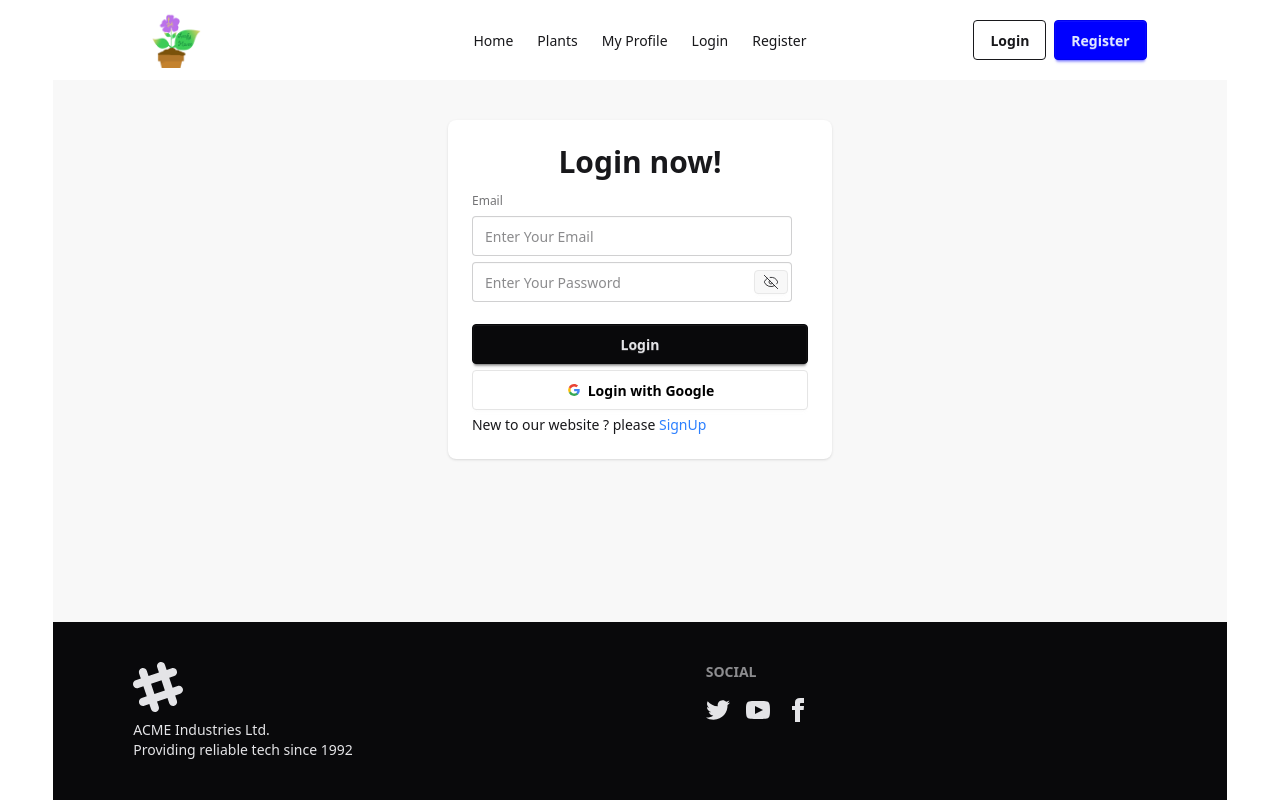
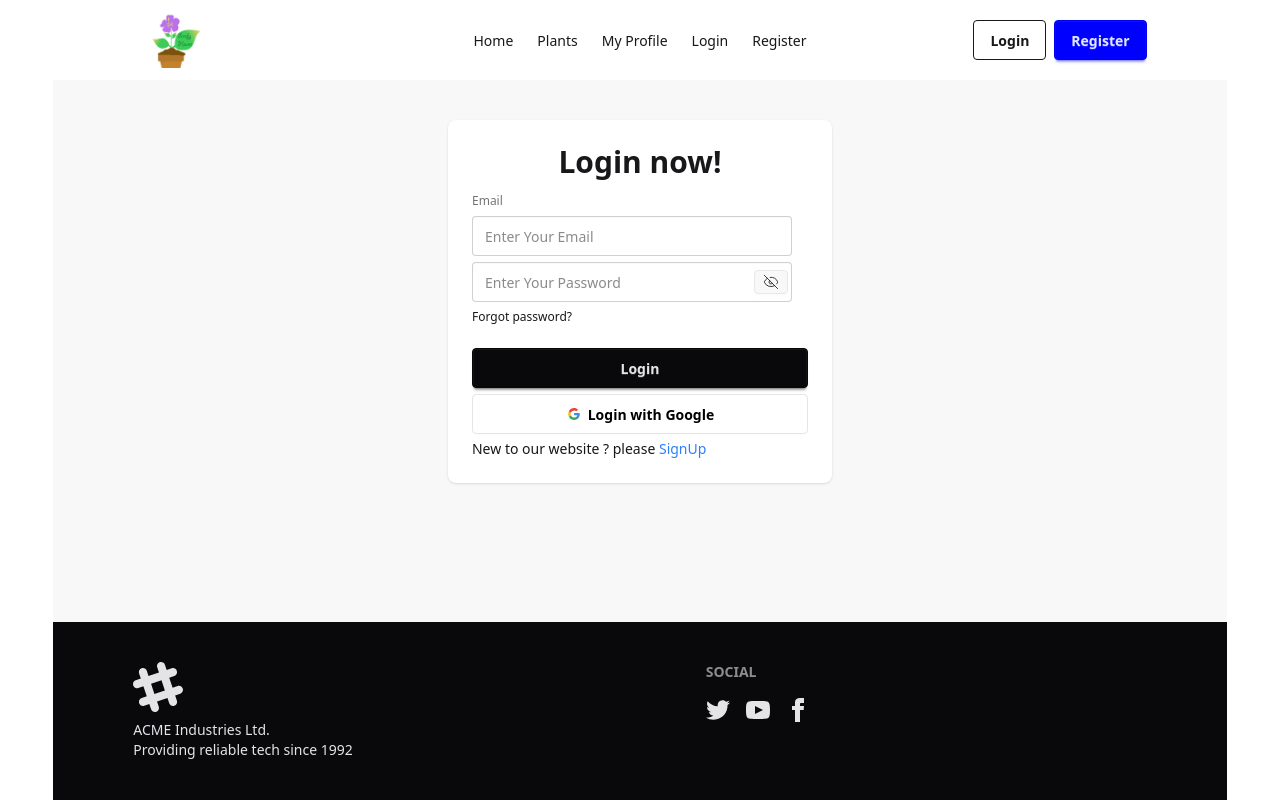
Before and after one commit to hasib-dev7/LeafyHaven, a React (Vite) app: page /login in a window 1280 px wide. Built offline with nearby package versions, Linux system fonts and the light colour scheme; no server answers.

Commit message:
forgot password system add

```diff
--- a/src/AuthenticationPages/Login/Login.jsx
+++ b/src/AuthenticationPages/Login/Login.jsx
@@ -1,15 +1,16 @@
-import { use, useState } from "react";
+import { use, useRef, useState } from "react";
 import { Link, useLocation, useNavigate } from "react-router";
 import { AuthContext } from "../../Context/AuthProvider/AuthContext";
 import { toast } from "react-toastify";
 import { Eye, EyeOff } from "lucide-react";
 const Login = () => {
   const [toggle, setToggle] = useState(false);
+  const emailRef = useRef();
   const loaction = useLocation();
   const navigate = useNavigate();
   // console.log(loaction);
 
-  const { signInUser, setUser, googleSignIn } = use(AuthContext);
+  const { signInUser, setUser, googleSignIn,resetPassword } = use(AuthContext);
   const handleLogin = async (e) => {
     e.preventDefault();
     // get form values
@@ -50,6 +51,36 @@ const Login = () => {
     e.preventDefault();
     setToggle(!toggle);
   };
+  // reset password
+const handleReset = async (e) => {
+  e.preventDefault();
+  const email = emailRef.current.value;
+
+  if (!email) {
+    toast.error("Please enter your email address first.");
+    return;
+  }
+
+  try {
+    await resetPassword(email);
+    toast.success("Password reset link has been sent! Check your inbox or spam folder.");
+
+    // If it's a Gmail address, open Gmail automatically
+    if (email.toLowerCase().endsWith("@gmail.com")) {
+      window.open("https://mail.google.com/mail/u/0/#inbox", "_blank");
+    }
+  } catch (err) {
+    console.log(err.code);
+    if (err.code === "auth/user-not-found") {
+      toast.error("No account found with this email address.");
+    } else if (err.code === "auth/invalid-email") {
+      toast.error("Please enter a valid email address.");
+    } else {
+      toast.error("Something went wrong while sending the reset link. Please try again later.");
+    }
+  }
+};
+
   return (
     <>
       <div className="hero py-10">
@@ -66,6 +97,7 @@ const Login = () => {
                   name="email"
                   className="input"
                   placeholder="Enter Your Email"
+                  ref={emailRef}
                   required
                 />
 
@@ -82,9 +114,18 @@ const Login = () => {
                     onClick={hangleToggle}
                     className=" absolute btn btn-xs top-2 right-5"
                   >
-                    {toggle ? <Eye size={16} strokeWidth={1.25}/> : <EyeOff size={16} strokeWidth={1.25} />}
-
+                    {toggle ? (
+                      <Eye size={16} strokeWidth={1.25} />
+                    ) : (
+                      <EyeOff size={16} strokeWidth={1.25} />
+                    )}
                   </button>
+                </div>
+                {/* forgot password */}
+                <div>
+                  <a onClick={handleReset} className="link link-hover">
+                    Forgot password?
+                  </a>
                 </div>
 
                 <button className="btn btn-neutral mt-4">Login</button>
--- a/src/AuthenticationPages/Register/Register.jsx
+++ b/src/AuthenticationPages/Register/Register.jsx
@@ -6,6 +6,7 @@ import { Eye, EyeOff } from "lucide-react";
 
 const Register = () => {
   const [toggle, setToggle] = useState(false);
+
   const { createUser, setUser, updateUserProfile, googleSignIn } =
     use(AuthContext);
   const navigate = useNavigate();
@@ -86,6 +87,7 @@ const Register = () => {
     e.preventDefault();
     setToggle(!toggle);
   };
+
   return (
     <>
       <div className="hero py-10">
--- a/src/Component/Navber/Navber.jsx
+++ b/src/Component/Navber/Navber.jsx
@@ -105,7 +105,7 @@ const Navber = () => {
               <Link to="/login" className="btn btn-outline">
                 Login
               </Link>
-              <Link t0="/register" className="btn btn-primary">
+              <Link to="/register" className="btn btn-primary">
                 Register
               </Link>
             </div>
--- a/src/Context/AuthProvider/AuthProvider.jsx
+++ b/src/Context/AuthProvider/AuthProvider.jsx
@@ -2,6 +2,7 @@ import {
   createUserWithEmailAndPassword,
   GoogleAuthProvider,
   onAuthStateChanged,
+  sendPasswordResetEmail,
   signInWithEmailAndPassword,
   signInWithPopup,
   signOut,
@@ -25,17 +26,21 @@ const AuthProvider = ({ children }) => {
     return signInWithEmailAndPassword(auth, email, password);
   };
   // update user profile
-  const updateUserProfile=(updateUser)=>{
-    return updateProfile(auth.currentUser,updateUser)
-  }
+  const updateUserProfile = (updateUser) => {
+    return updateProfile(auth.currentUser, updateUser);
+  };
   // gogole signIn
-  const googleSignIn=()=>{
-    return signInWithPopup(auth,googleProvider)
-  }
+  const googleSignIn = () => {
+    return signInWithPopup(auth, googleProvider);
+  };
   //   logout
   const logOut = () => {
     setAuthLoading(true);
     return signOut(auth);
+  };
+  // reset password
+  const resetPassword = (email) => {
+    return sendPasswordResetEmail(auth, email);
   };
   //   the current user
   useEffect(() => {
@@ -59,6 +64,7 @@ const AuthProvider = ({ children }) => {
     googleSignIn,
     updateUserProfile,
     logOut,
+    resetPassword,
   };
   return <AuthContext value={userInfo}>{children}</AuthContext>;
 };
```
